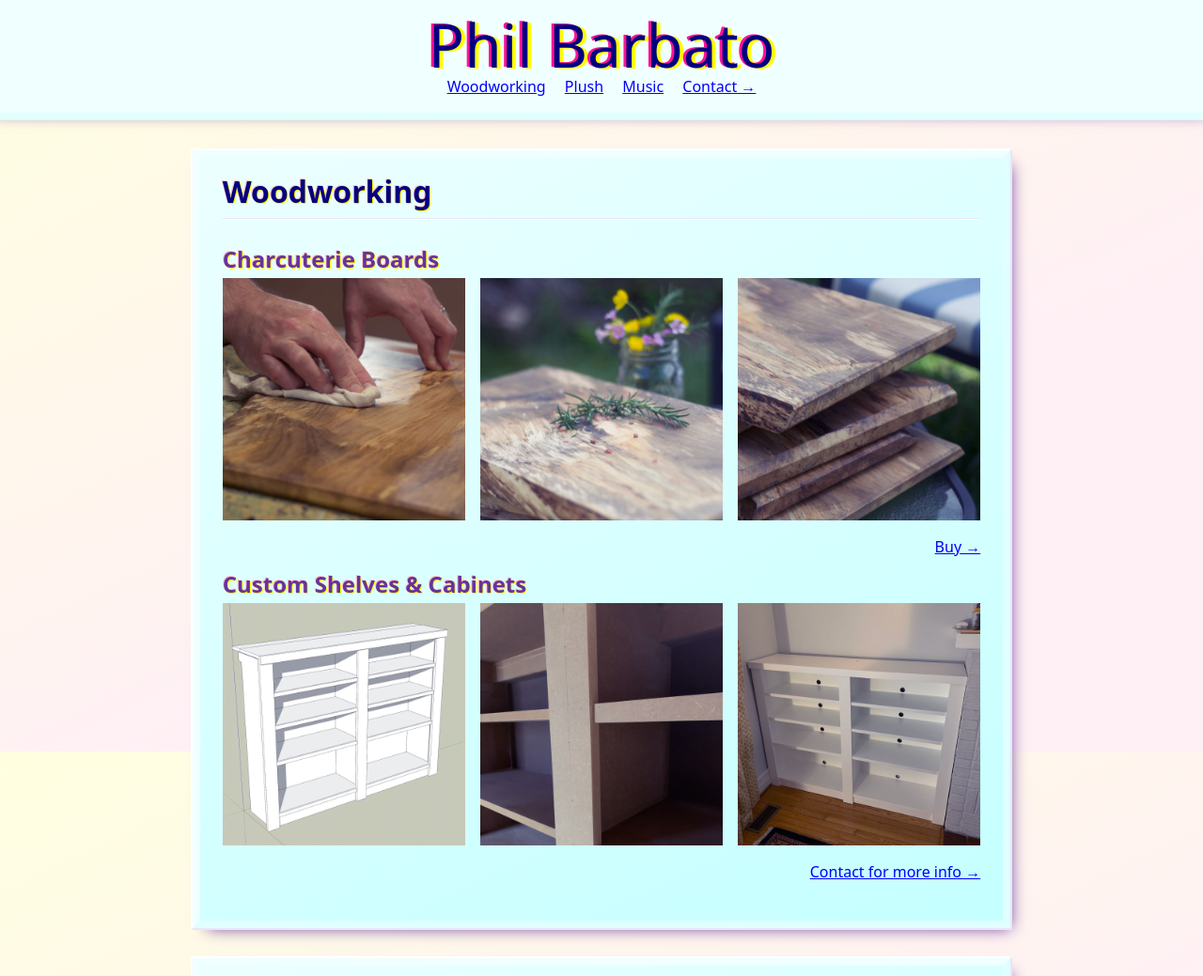
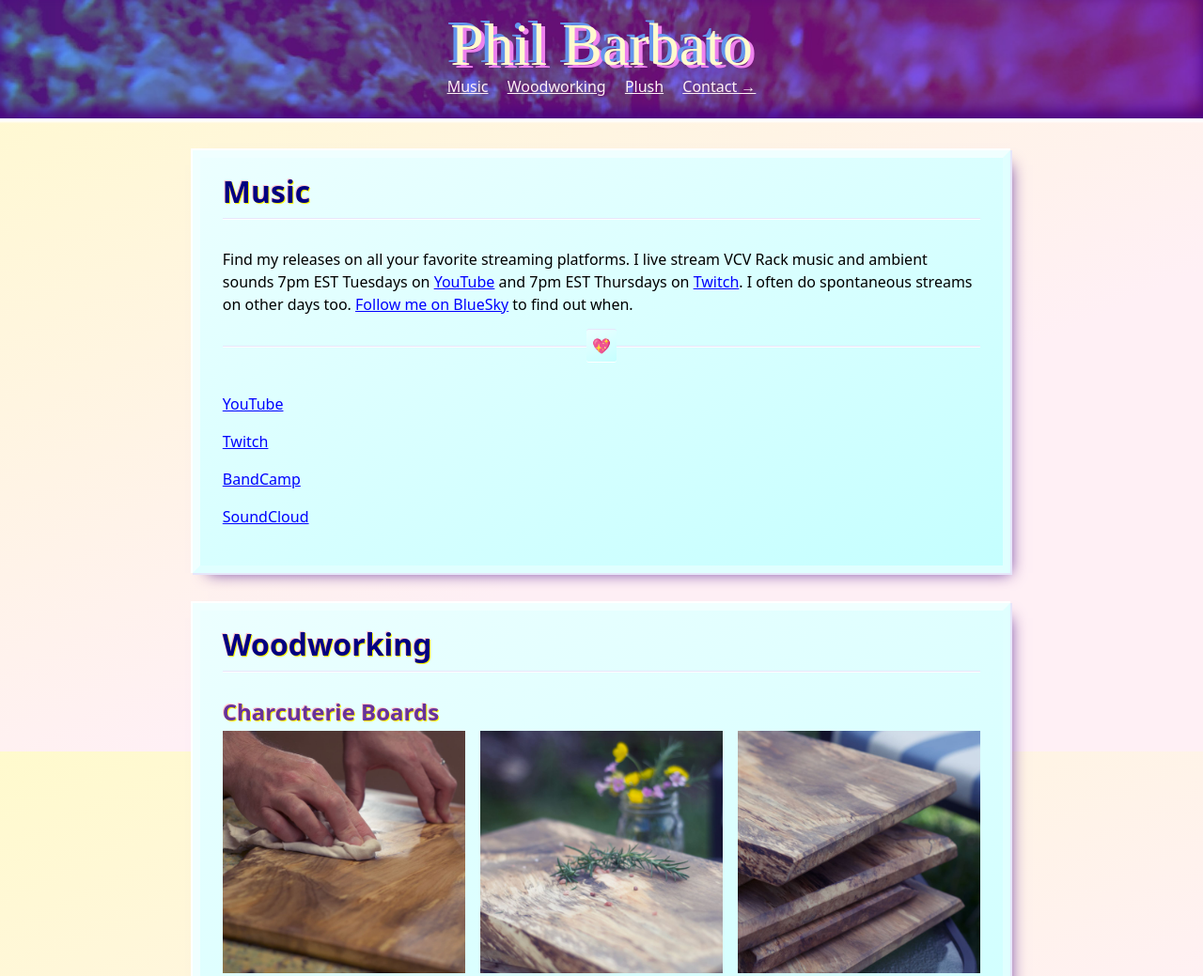
Before and after one commit to philbarbato/philbarbato.github.io, a website: page index.html in a window 1280 px wide. Shown: the top 1039 px of the page at 94% size. Drawn offline with Linux system fonts and the light colour scheme; a web font is replaced by a local one.

Commit message:
fancy new styles and updated content

```diff
--- a/index.html
+++ b/index.html
@@ -12,6 +12,10 @@
   <!-- <link rel="stylesheet" href="/css/website/website.css" /> -->
 
   <!-- <script src="/js/lib/modernizr.js"></script> -->
+
+  <link rel="preconnect" href="https://fonts.googleapis.com">
+  <link rel="preconnect" href="https://fonts.gstatic.com" crossorigin>
+  <link href="https://fonts.googleapis.com/css2?family=Coiny&display=swap" rel="stylesheet">
 
   <style>
     /* @import url('https://fonts.googleapis.com/css2?family=Asap:ital,wght@0,400;0,700;1,400;1,700&display=swap'); */
@@ -33,7 +37,7 @@
     body {
       background-attachment: fixed;
       background-color: white;
-      background-image: linear-gradient(155deg, lightyellow 0, lavenderblush 100vh);
+      background-image: linear-gradient(155deg, LemonChiffon 0, lavenderblush 100vh);
       background-size: cover;
       font-family: system-ui;
       font-size: 16px;
@@ -61,16 +65,36 @@
       font-style: italic;
     }
 
+    hr {
+      border: none;
+      border-top: 1px solid lavender;
+      border-bottom: 1px solid white;
+      color: LightSkyBlue;
+      height: 0;
+      margin: 32px 0 48px;
+      overflow: visible;
+      text-align: center;
+    }
+
+    hr::after {
+      background-image: linear-gradient(155deg, azure -10%, cyan 600%);
+      border-bottom: 1px solid white;
+      border-radius: 3px;
+      border-top: 1px solid lavender;
+      content: '💖';
+      padding: 6px;
+      position: relative;
+      top: -13px;
+    }
     .header-main {
-      background-color: azure;
-      /* background-image: url('img/cloods.png');
-      background-position: center bottom;
- <img src="" alt="">  background-size: auto 90%;
-      background-repeat: repeat-x; */
-      border-bottom-color: lightcyan;
+      background-color: MediumSlateBlue;
+      background-image: url('img/blurry_brick.jpg');
+      background-position: center fixed;
+      background-size: 100% auto;
+      border-bottom-color: white;
       border-bottom-style: solid;
-      border-bottom-width: 8px;
-      box-shadow: 0 -16px 16px 8px rebeccapurple;
+      border-bottom-width: 2px;
+      box-shadow: 0 0 2px 2px white, inset 0 -8px 16px 0 indigo;
       height: 128px;
       left: 0;
       padding-top: 16px;
@@ -82,15 +106,18 @@
     }
 
     .header-main__heading {
-      color: navy;
+      color: LemonChiffon;
+      font-family: "Coiny", serif;
+      line-height: 64px;
       font-size: 64px;
-      font-weight: 500;
-      line-height: 64px;
+      font-style: normal;
+      font-weight: 400;
       margin: 0;
-      text-shadow: -3px -1px deeppink, 4px 1px yellow;
+      text-shadow: -4px -3px CornflowerBlue, 4px 3px Violet;
     }
 
     .nav-main__link {
+      color: lavenderblush;
       display: inline-block;
       padding-left: 8px;
       padding-right: 8px;
@@ -200,9 +227,9 @@
     <h1 class="header-main__heading">Phil Barbato</h1>
 
     <nav class="nav-main">
+      <a href="#music" class="nav-main__link">Music</a>
       <a href="#woodworking" class="nav-main__link">Woodworking</a>
       <a href="#plush" class="nav-main__link">Plush</a>
-      <a href="#music" class="nav-main__link">Music</a>
       <!-- <a href="#video" class="nav-main__link">Video</a> -->
       <a href="mailto:phil.barbato@protonmail.com?subject=Hello%20Phil%20I%20am%20contacting%20you%20from%20your%20internet%20web%20site&body=I%20have%20also%20deduced%20that%20you%20are%20charming%20and%20possess%20unparallelled%20talent.%20" class="nav-main__link" rel="help">Contact &rarr;</a>
     </nav>
@@ -213,6 +240,25 @@
     <div class="left-sidebar"></div>
 
     <div class="content">
+
+      <section class="container__section">
+        <a class="jump-anchor" id="music"></a>
+        <h2 class="container__heading">Music</h2>
+        <p>Find my releases on all your favorite streaming platforms. I live stream VCV Rack music and ambient sounds 7pm EST Tuesdays on <a href="https://www.youtube.com/@philbarbato">YouTube</a> and 7pm EST Thursdays on <a href="https://www.twitch.tv/philbarbato">Twitch</a>. I often do spontaneous streams on other days too. <a href="https://bsky.app/profile/phil.barbato.space">Follow me on BlueSky</a> to find out when.</p>
+        <hr>
+        <p>
+          <a href="https://www.youtube.com/@philbarbato">YouTube</a>
+        </p>
+        <p>
+          <a href="https://www.twitch.tv/philbarbato">Twitch</a>
+        </p>
+        <p>
+          <a href="https://philbarbato.bandcamp.com">BandCamp</a>
+        </p>
+        <p>
+          <a href="https://soundcloud.com/philbarbato">SoundCloud</a>
+        </p>
+      </section>
 
       <section class="container__section">
         <a class="jump-anchor" id="woodworking"></a>
@@ -229,9 +275,9 @@
             <img src="img/charcuterie-boards/DSC_0031.jpeg" alt="">
           </div>
         </div>
-        <div class="container__morelink">
+        <!-- <div class="container__morelink">
           <a href="https://www.etsy.com/shop/philbarbato?section_id=33794641" title="Buy charcuterie boards on Etsy">Buy &rarr;</a>
-        </div>
+        </div> -->
         <!-- <h3 class="container__subheading">Cutting Boards</h3> -->
         <!-- <h3 class="container__subheading">Ottoman Trays</h3> -->
         <h3 class="container__subheading">Custom Shelves & Cabinets</h3>
@@ -272,16 +318,6 @@
         </div>
       </section>
 
-      <section class="container__section">
-        <a class="jump-anchor" id="music"></a>
-        <h2 class="container__heading">Music</h2>
-        <p>
-          <a href="https://philbarbato.bandcamp.com">BandCamp</a>
-        </p>
-        <p>
-          <a href="https://soundcloud.com/philbarbato">SoundCloud</a>
-        </p>
-      </section>
     </div>
 
     <div class="right-sidebar"></div>
```
Also changed, not shown: img/blurry_brick.jpg (added).
